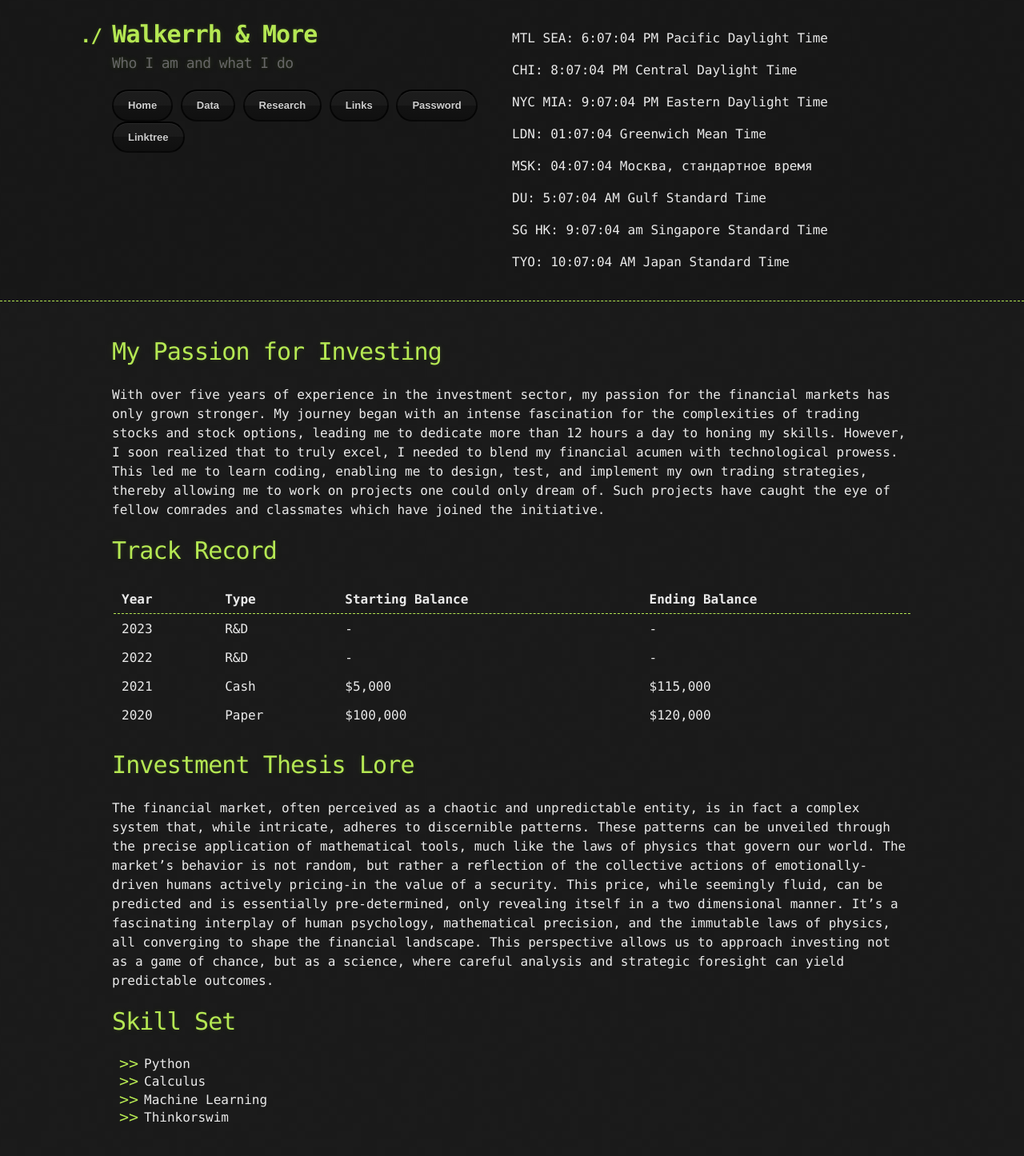
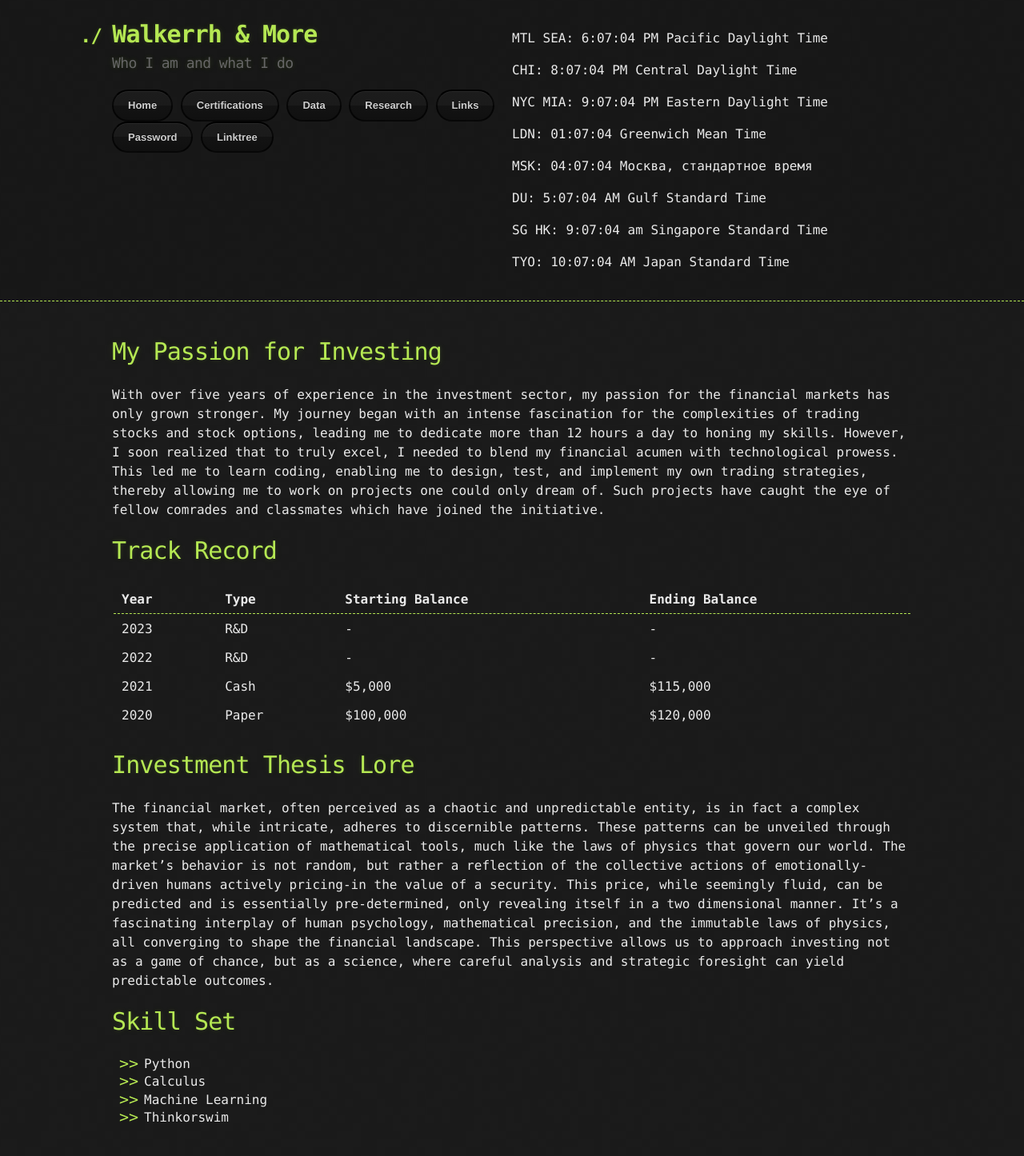
Before and after one commit to Walkerrh/walkerrh.github.io, a Jekyll site: the page built from index.md, in a window 1280 px wide. Shown: the whole page at 80% size. Built offline with Jekyll 4.4.1, drawn with Linux system fonts in a browser that asks for light colours; our own code applies the rules of GitHub Pages for plain Markdown files.

Commit message:
Update default.html

```diff
--- a/_layouts/default.html
+++ b/_layouts/default.html
@@ -22,6 +22,7 @@
           <h2>{{ site.description | default: site.github.project_tagline }}</h2>
           <section id="downloads">
             <a href="{{ '/index.html' | relative_url }}" class="btn">Home</a>
+            <a href="{{ '/certifications.html' | relative_url }}" class="btn">Certifications</a>
             <a href="{{ '/fin_data.html' | relative_url }}" class="btn">Data</a>
             <a href="{{ '/research.html' | relative_url }}" class="btn">Research</a>
             <a href="{{ '/links.html' | relative_url }}" class="btn">Links</a>
```
